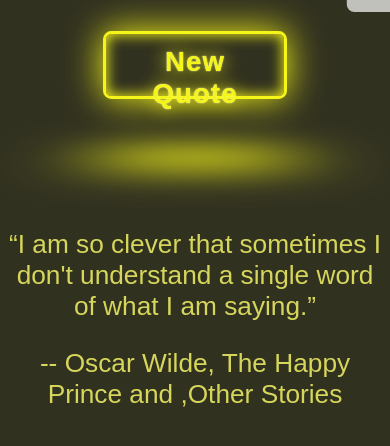
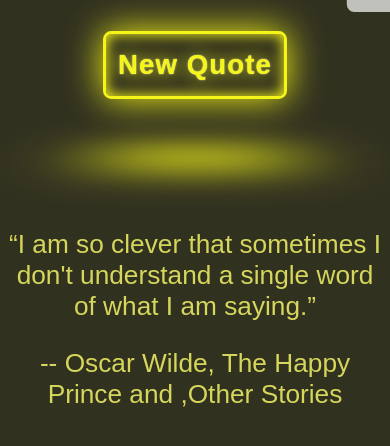
Before and after one commit to Abdelmiged/Javascript-Quote-Generator, a plain HTML site: page index.html in a window 390 px wide. Shown: the part 242-688 px from the top of the page. Drawn offline with Linux system fonts and the light colour scheme.

Commit message:
Quote Generation Responsive Fix

```diff
--- a/assets/css/style.css
+++ b/assets/css/style.css
@@ -118,6 +118,7 @@ h3 {
     --main-clr: hsl(var(--clr-hue), 92%, 53%);
 
     aspect-ratio: 2.7 / 1;
+    min-width: 12ch;
     background-color: inherit;
     border: .12em solid var(--main-clr);
     border-radius: .3em;
```
